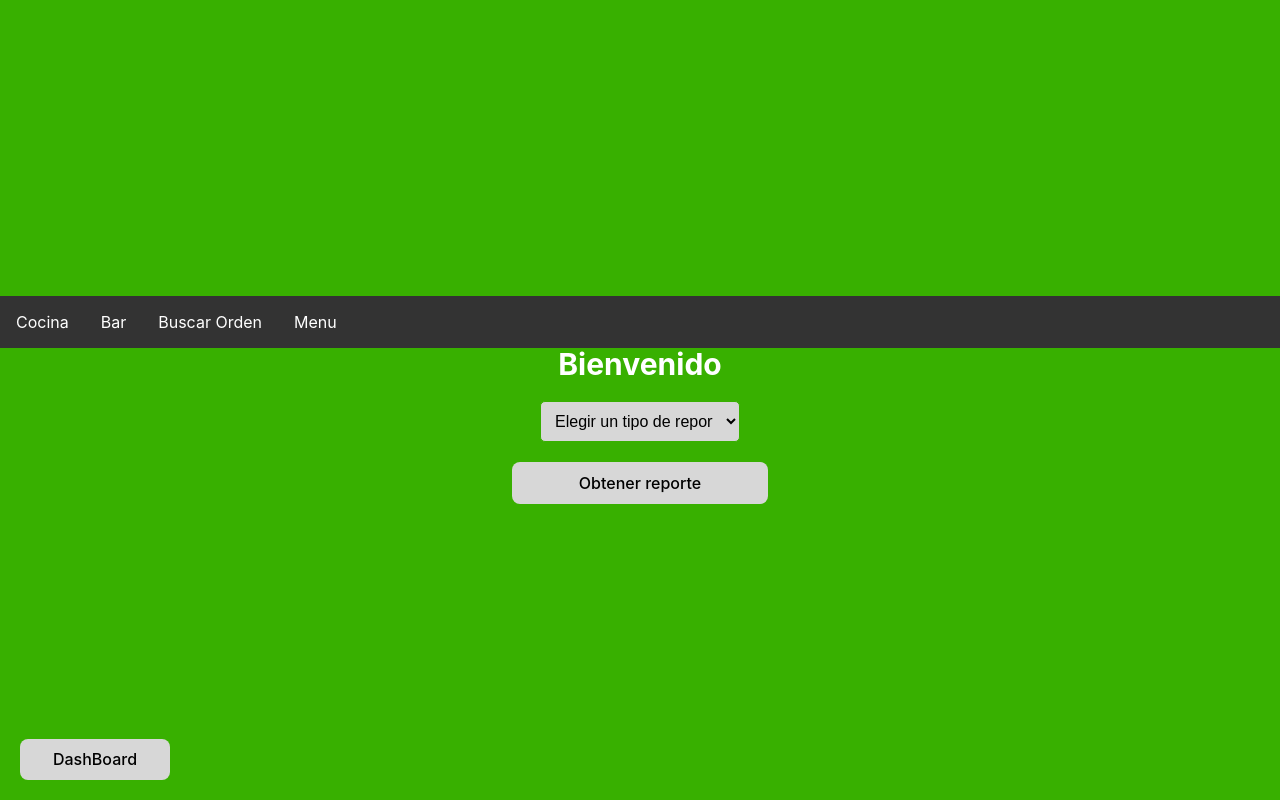
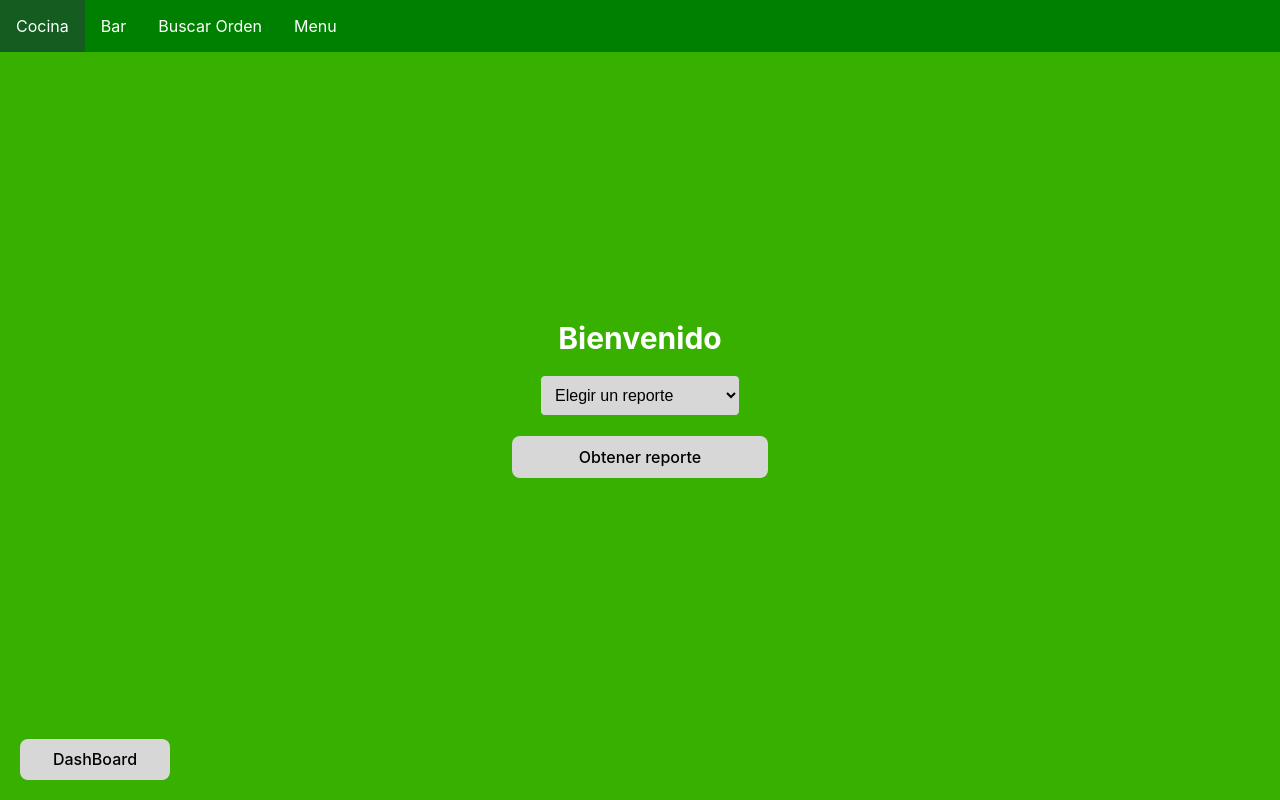
Before and after one commit to chuy-zip/proyecto2_BD1, a React (Vite) app in the folder vite-project/: page / in a window 1280 px wide. Built offline with nearby package versions, Linux system fonts and the light colour scheme.

Commit message:
Improved Dashboard

```diff
--- a/vite-project/src/frontend/styles/Dashboard.css
+++ b/vite-project/src/frontend/styles/Dashboard.css
@@ -3,7 +3,10 @@ nav {
     margin: 0;
     padding: 0;
     overflow: hidden;
-    background-color: #333;
+    background-color:  #008000ff;
+    position: fixed;
+    top: 0;
+    width: 100%;
 }
 
 a {
@@ -19,13 +22,21 @@ a {
 }
 
 a:hover {
-  background-color: #111;
+  background-color: #145c20;
 }
 
 .button-containerDash {
-  position: fixed; /* Position the container relative to the viewport */
-  bottom: 0; /* Align the container to the bottom of the viewport */
-  left: 0; /* Align the container to the left of the viewport */
-  z-index: 9999; /* Ensure the container is above other elements */
-  padding: 20px; /* Add padding to the container if needed */
+  position: fixed;
+  bottom: 0;
+  left: 0;
+  z-index: 9999;
+  padding: 20px;
 }
+
+.dashboard-Container {
+  width: 100%;
+  height: 100%;
+  display: flex;
+  flex-direction: column;
+  justify-content: space-evenly;
+}
--- a/vite-project/src/frontend/views/Dashboard.jsx
+++ b/vite-project/src/frontend/views/Dashboard.jsx
@@ -1,15 +1,16 @@
 import '../styles/Dashboard.css'
 function DashBoard({navigate}){
     return (
-        <>
-            <div className="kitbar">
-                <div>
+            <div className='dashboard-Container'>
                 <nav>
                     <a href="javascript:void(0);" onClick={ () => navigate("kitchen")}>Cocina</a>
                     <a href="javascript:void(0);" onClick={ () => navigate("bar")}> Bar</a>
                     <a href="javascript:void(0);" onClick={ () => navigate("searchOrder")}> Buscar Orden</a>
                     <a href="javascript:void(0);" onClick={ () => navigate("menu")}> Menu</a>
                 </nav>
+                <div>
+                    <div>
+
 
                         <h1 className="viewTittle">Bienvenido</h1>
 
@@ -20,7 +21,7 @@ function DashBoard({navigate}){
                         <select
                             className="dropdown-select"
                         >
-                        <option value="">Elegir un tipo de reporte</option>
+                            <option value="">Elegir un reporte</option>
                             <option value="reporte1">Platos mas pedidos</option>
                             <option value="reporte2">Horario con mas pedidos</option>
                             <option value="reporte3">Promedio de tiempo de comer</option>
@@ -43,8 +44,7 @@ function DashBoard({navigate}){
                     </button>
 
                 </div>
-        </>
-
+            </div>
     )
 }
 
```
Lines whose indentation alone changed are shown as unchanged.
